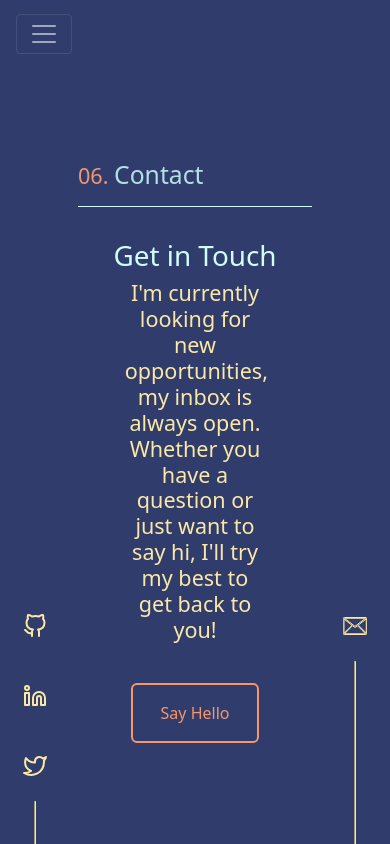
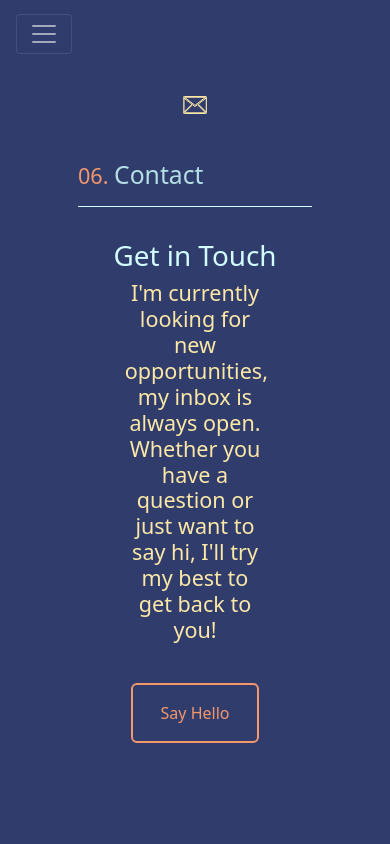
Before and after one commit to Yggdrasil09/Portfolio, a React (Create React App) app: page /contact in a window 390 px wide. Built offline with nearby package versions, Linux system fonts and the light colour scheme; the HTML template or start-up script is replaced by a standard one.

Commit message:
Made footer responsive

```diff
--- a/src/Components/Body/Work/Work.tsx
+++ b/src/Components/Body/Work/Work.tsx
@@ -15,7 +15,7 @@ function Work(): JSX.Element {
   }]);
 
   useEffect(() => {
-    fetch(`https://api.github.com/users/${info.githubProfile}/repos`)
+    fetch(`https://api.github.com/users/${info.githubProfile}/repos?per_page=1000`)
       .then((response) => response.json())
       .then((response) => {
         setProjectsData(response);
--- a/src/Components/Footer/Footer.scss
+++ b/src/Components/Footer/Footer.scss
@@ -74,3 +74,27 @@
 		transform:         translateY(-15px)
 	}
 }
+
+@media only screen and (max-width: 550px) {
+    .footer {
+        position:unset;
+        bottom: 0;
+        width: 100%;
+        display: block;
+        flex-direction: column;
+        height: auto;
+
+        div {
+            display: flex;
+            justify-content: center;
+
+            .sitesCol {
+                display: inline-block;
+            }
+        }
+
+        .leftFooter, .rightFooter {
+            display: none;
+        }
+    }
+}
```
